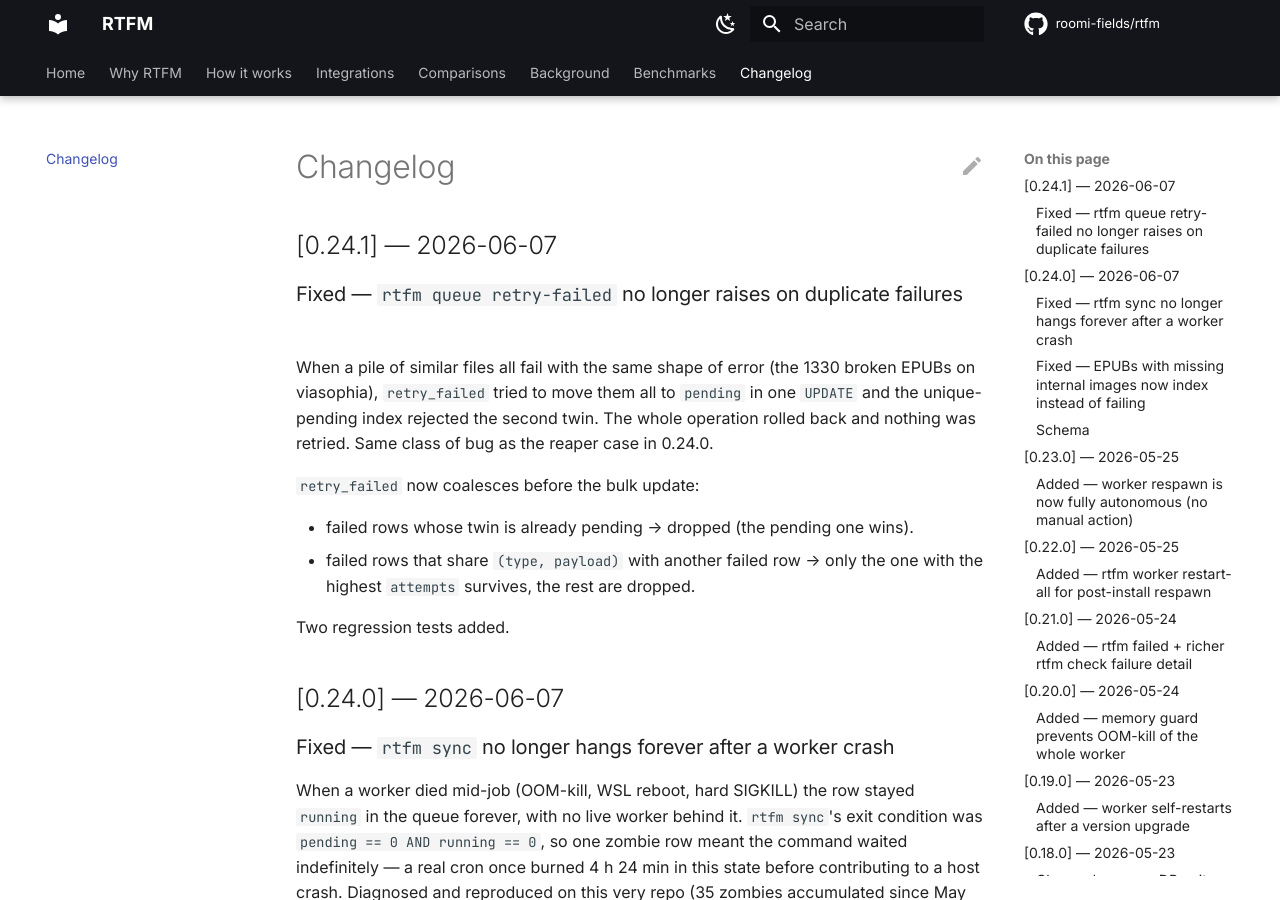
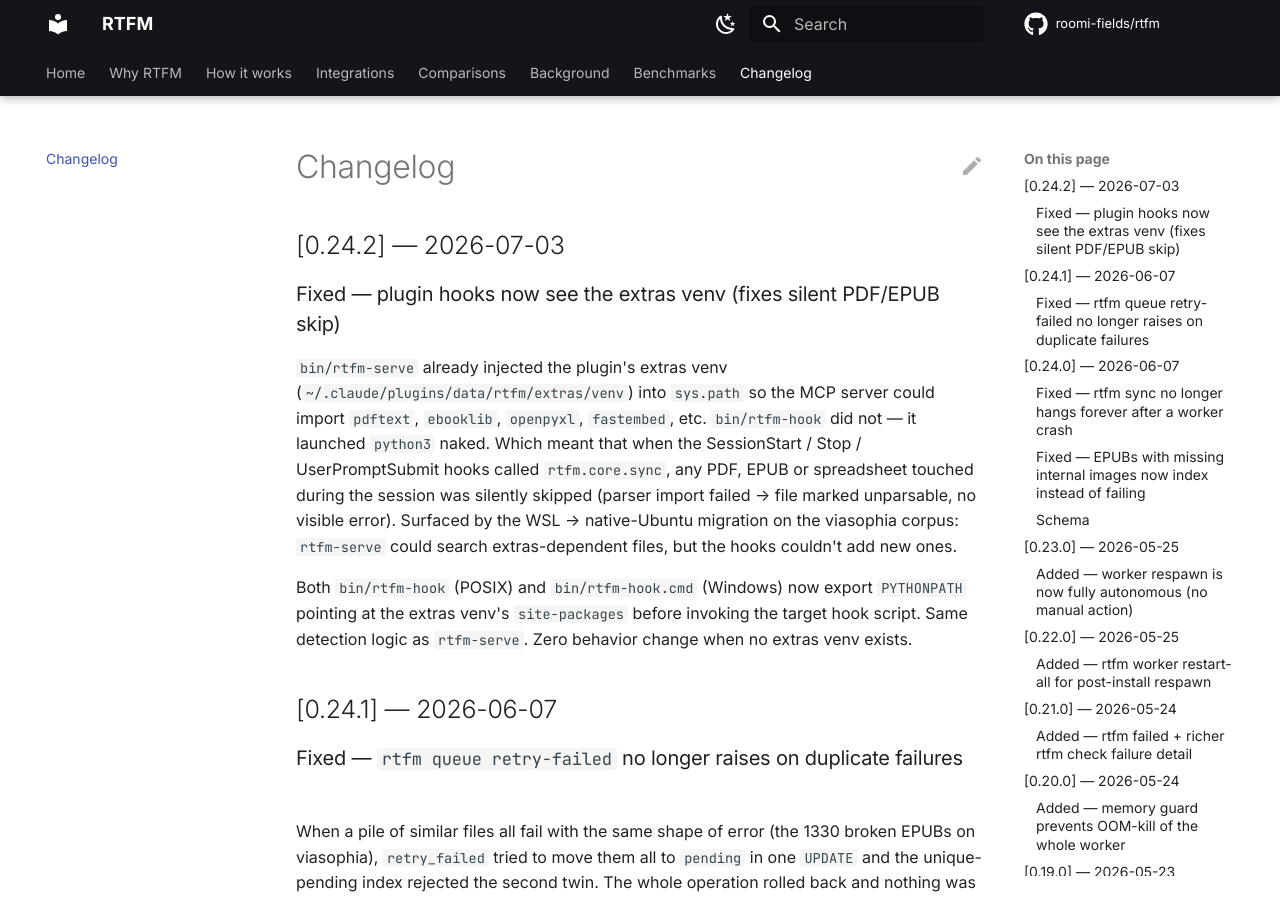
Before and after one commit to roomi-fields/rtfm, an MkDocs documentation site: the page built from docs/CHANGELOG.md, in a window 1280 px wide and 900 px high. Built offline with MkDocs 1.6.1 and Material for MkDocs 9.7.7, drawn with Linux system fonts in a browser that asks for light colours; comment, search, counter and statistics services are not loaded; some of the changed text lies outside the part shown.

Commit message:
fix(plugin): rtfm-hook exposes extras venv → PDFs/EPUBs no longer silently skipped (0.24.2)
Both bin/rtfm-hook (POSIX) and bin/rtfm-hook.cmd (Windows) now export
PYTHONPATH pointing at ${CLAUDE_PLUGIN_DATA}/extras/venv/site-packages
before launching hook scripts, mirroring what bin/rtfm-serve already
does. Without this, SessionStart / Stop / UserPromptSubmit hooks ran
naked python3 → pdftext, ebooklib, openpyxl, fastembed were unimportable
→ any binary format touched during a session was marked unparsable in
silence.

Surfaced by the WSL → native-Ubuntu migration on the viasophia corpus
(rtfm-serve could search extras-dependent files but hooks couldn't add
new ones).

Zero behavior change when no extras venv exists.

Co-Authored-By: Claude <noreply@anthropic.com>

```diff
--- a/docs/CHANGELOG.md
+++ b/docs/CHANGELOG.md
@@ -6,6 +6,14 @@ description: >-
 ---
 
 # Changelog
+
+## [0.24.2] — 2026-07-03
+
+### Fixed — plugin hooks now see the extras venv (fixes silent PDF/EPUB skip)
+
+`bin/rtfm-serve` already injected the plugin's extras venv (`~/.claude/plugins/data/rtfm/extras/venv`) into `sys.path` so the MCP server could import `pdftext`, `ebooklib`, `openpyxl`, `fastembed`, etc. `bin/rtfm-hook` did not — it launched `python3` naked. Which meant that when the SessionStart / Stop / UserPromptSubmit hooks called `rtfm.core.sync`, any PDF, EPUB or spreadsheet touched during the session was silently skipped (parser import failed → file marked unparsable, no visible error). Surfaced by the WSL → native-Ubuntu migration on the viasophia corpus: `rtfm-serve` could search extras-dependent files, but the hooks couldn't add new ones.
+
+Both `bin/rtfm-hook` (POSIX) and `bin/rtfm-hook.cmd` (Windows) now export `PYTHONPATH` pointing at the extras venv's `site-packages` before invoking the target hook script. Same detection logic as `rtfm-serve`. Zero behavior change when no extras venv exists.
 
 ## [0.24.1] — 2026-06-07
 
--- a/pyproject.toml
+++ b/pyproject.toml
@@ -4,7 +4,7 @@ build-backend = "hatchling.build"
 
 [project]
 name = "rtfm-ai"
-version = "0.24.1"
+version = "0.24.2"
 description = "RTFM — The open retrieval layer for AI agents. Indexes code, docs, legal, research, data. Extensible parser system. Serves surgical context via MCP."
 readme = "README.md"
 license = "MIT"
--- a/server.json
+++ b/server.json
@@ -7,12 +7,12 @@
     "url": "https://github.com/roomi-fields/rtfm",
     "source": "github"
   },
-  "version": "0.24.1",
+  "version": "0.24.2",
   "packages": [
     {
       "registryType": "pypi",
       "identifier": "rtfm-ai",
-      "version": "0.24.1",
+      "version": "0.24.2",
       "transport": {
         "type": "stdio"
       }
```
Also changed, not shown: 3 other files.
